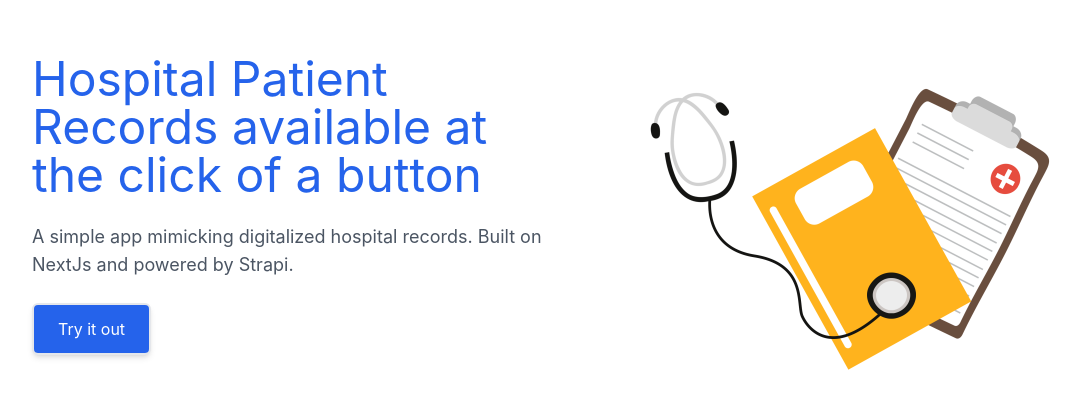
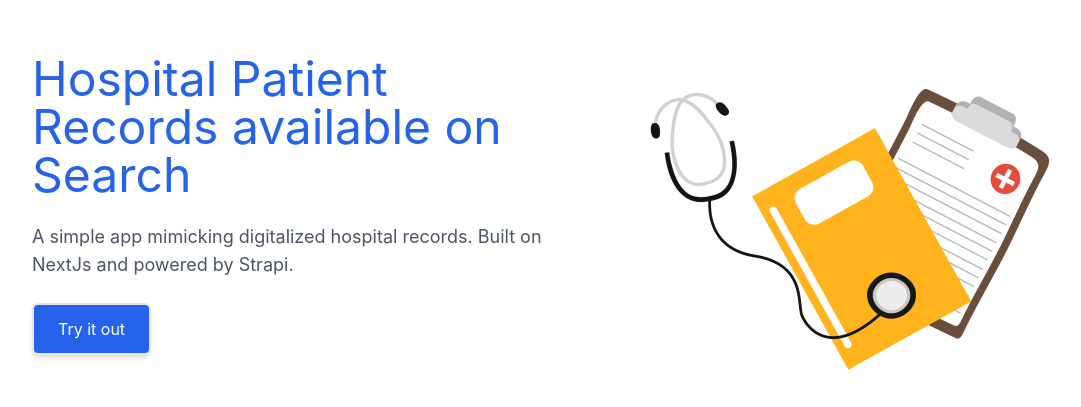
Before and after one commit to Victory-ET/Strapi-Hospital-Records-App, a Next.js app: page /Components/Landing in a window 1280 px wide. Shown: the part 157-564 px from the top of the page, without its empty margins (62-1143 px from the left). Built offline with nearby package versions, Linux system fonts and the light colour scheme.

Commit message:
text change

```diff
--- a/pages/Components/Landing.js
+++ b/pages/Components/Landing.js
@@ -9,7 +9,7 @@ function Landing() {
           {/* content */}
           <div className="flex flex-1 flex-col items-center lg:items-start">
             <h2 className=" text-3xl text-blue-600 md:text-4xl lg:text-5xl text-center lg:text-left mb-6">
-              Hospital Patient Records available at the click of a button
+              Hospital Patient Records available on Search
             </h2>
             <p className=" text-lg text-center lg:text-left mb-6 text-gray-600">
               A simple app mimicking digitalized hospital records. Built on
```
